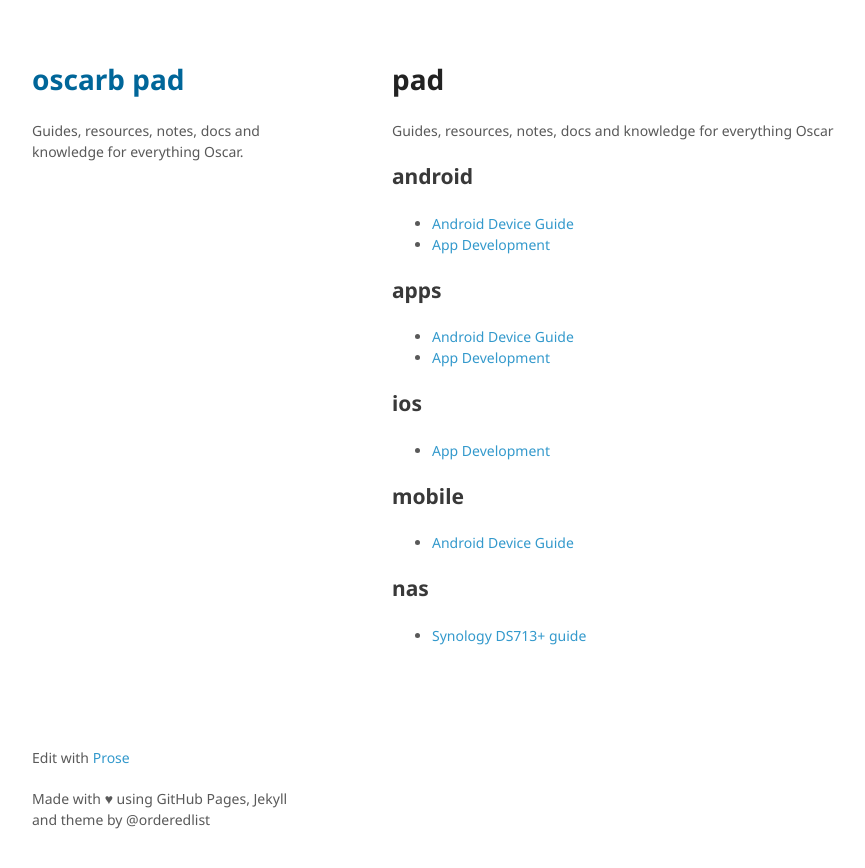
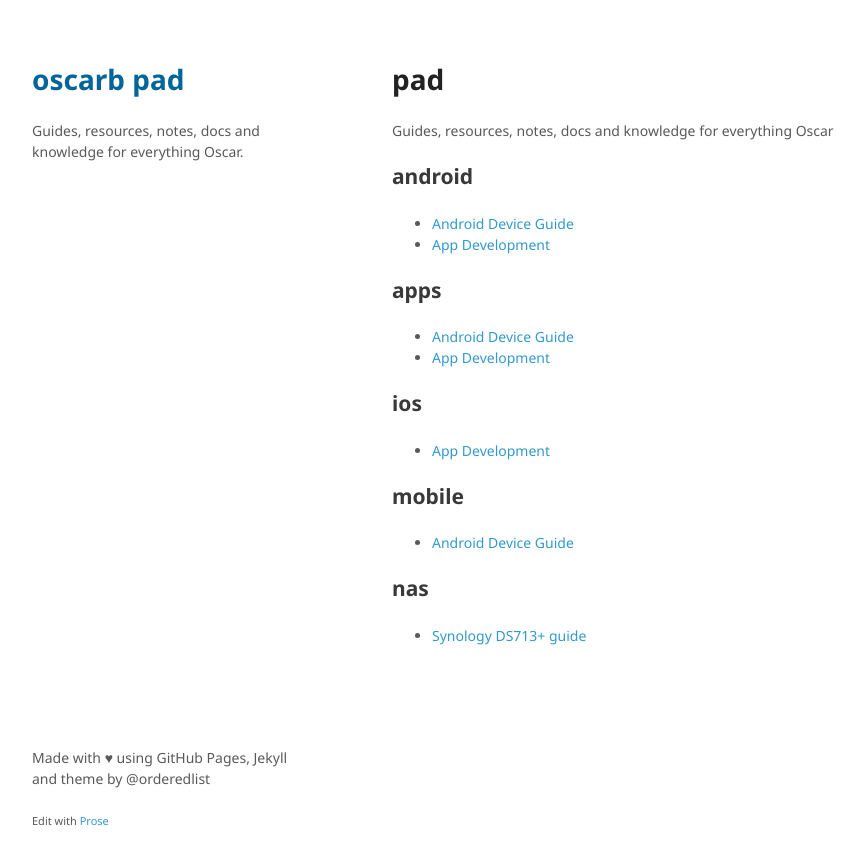
Before and after one commit to oscarb/pad, a Jekyll site: the page built from index.md, in a window 1280 px wide. Shown: the top 868 px of the page, without its empty margins (128-993 px from the left). Built offline with Jekyll 4.4.1, drawn with Linux system fonts in a browser that asks for light colours.

Commit message:
Make text small

```diff
--- a/_includes/footer.md
+++ b/_includes/footer.md
@@ -1,3 +1,3 @@
-Edit with [Prose](http://prose.io/)
+Made with ♥ using GitHub Pages, Jekyll and theme by @orderedlist
 
-Made with ♥ using GitHub Pages, Jekyll and theme by @orderedlist
+<small>Edit with [Prose](http://prose.io/)</small>
```
